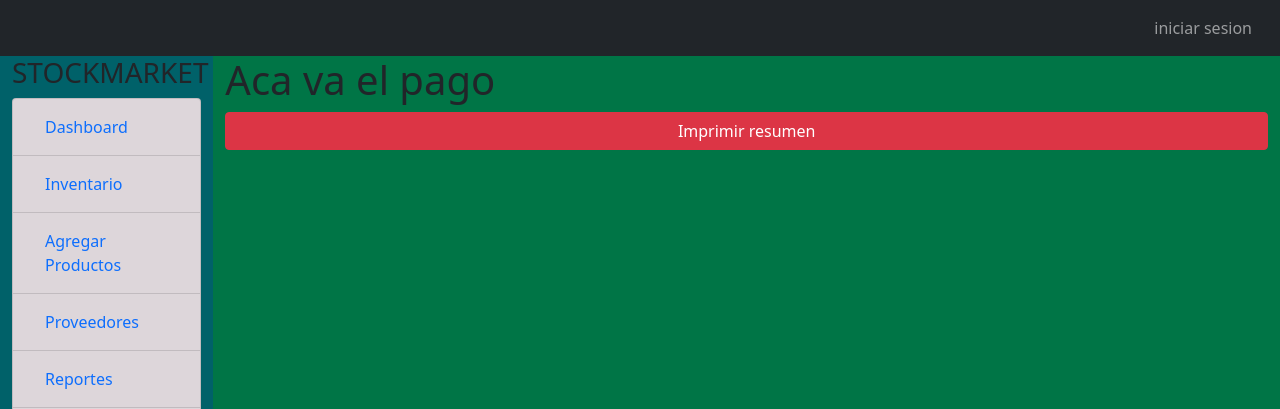
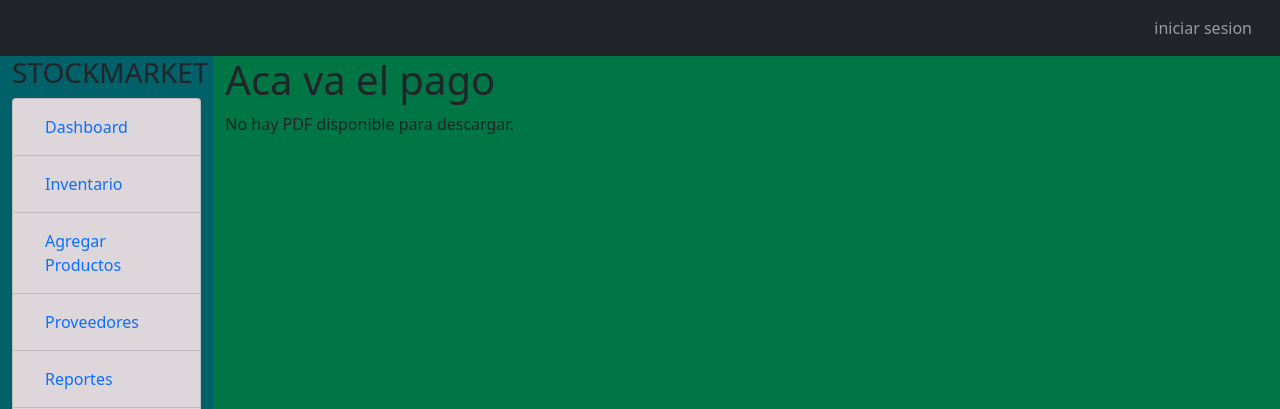
Before and after one commit to miguelc90/proyecto_final_pf, a Django app: page /pagar-productos/ in a window 1280 px wide. Shown: the top 409 px of the page. Run offline with Django 5.2, Linux system fonts and the light colour scheme; some libraries are stand-ins or nearby versions.

Commit message:
Carrito totalmente funcional

```diff
--- a/inventario_web/inventario/app/templates/inventario/pagar_productos.html
+++ b/inventario_web/inventario/app/templates/inventario/pagar_productos.html
@@ -1,13 +1,16 @@
 {% extends 'inventario/base.html' %}
 {% block contenido %}
 
-{% load crispy_forms_tags %}
-
 {% load static %}
-
 <link rel="stylesheet" href="{% static 'inventario/css/agregar.css' %}">
 
-{% load humanize %}
 <h1>Aca va el pago</h1>
-<a href="{% url 'generar_pdf' %}" class="btn btn-checkout btn-danger w-100">Imprimir resumen</a>
+{% if file_id %}
+    <a href="{% url 'descargar_pdf' %}?file={{ file_id }}" class="btn btn-checkout btn-danger w-100">
+        Imprimir resumen
+    </a>
+{% else %}
+    <p>No hay PDF disponible para descargar.</p>
+{% endif %}
+
 {% endblock %}
--- a/inventario_web/inventario/app/urls.py
+++ b/inventario_web/inventario/app/urls.py
@@ -19,5 +19,6 @@ urlpatterns = [
     path('ver-carrito/', views.ver_carrito, name='ver_carrito'),
     path('eliminar-item/<int:id>/', views.eliminar_item, name='eliminar_item'),
     path('generar-pdf/', views.generar_pdf, name='generar_pdf'),
+    path('descargar-pdf/', views.descargar_pdf, name='descargar_pdf'),
     path('pagar-productos/', views.pagar_productos, name='pagar_productos'),
 ]
--- a/inventario_web/inventario/app/views.py
+++ b/inventario_web/inventario/app/views.py
@@ -1,15 +1,20 @@
 from decimal import Decimal
-from django.http import Http404, HttpResponse
+import os
+from django.http import Http404, HttpResponse, HttpResponseRedirect
 from reportlab.pdfgen import canvas
 from reportlab.lib.pagesizes import letter
 from reportlab.lib import colors
 from django.shortcuts import get_object_or_404, render, redirect
 from django.contrib.auth import logout
-from .models import Producto, UserSession, Proveedor, ProductoProveedor, CarritoItem, CarritoHistorial
+from django.core.files import File
+
+from inventario import settings
+from .models import Producto, Transacciones, UserSession, Proveedor, ProductoProveedor, CarritoItem, CarritoHistorial
 from .forms import ProductoForm, CarritoItemForm
 from django.contrib import messages
 from django.core.paginator import Paginator, EmptyPage, PageNotAnInteger
 from django.contrib.auth.decorators import login_required, permission_required
+
 
 # Create your views here.
 @login_required
@@ -192,7 +197,6 @@ def agregar_al_carrito(request, producto_id):
     producto = get_object_or_404(ProductoProveedor, id=producto_id)
 
     cantidad = int(request.POST.get('cantidad', 1))
-    print(f"Cantidad seleccionada: {cantidad}")
 
     carrito_item, created = CarritoItem.objects.get_or_create(producto=producto, procesado=False, eliminado=False)
 
@@ -218,11 +222,10 @@ def eliminar_item(request, id):
     messages.success(request, 'el producto se eliminó de la lista')
     return redirect(to='ver_carrito')
 
+
 def generar_pdf(carrito_items):
-    response = HttpResponse(content_type='application/pdf')
-    response['Content-Disposition'] = 'attachment; filename="carrito.pdf"'
-
-    p = canvas.Canvas(response, pagesize=letter)
+    pdf_path = os.path.join(settings.MEDIA_ROOT, 'transacciones_pdfs', 'carrito.pdf')
+    p = canvas.Canvas(pdf_path, pagesize=letter)
     width, height = letter
 
     # Título del PDF
@@ -243,27 +246,25 @@ def generar_pdf(carrito_items):
     y = 680
     sub_total = 0
     for item in carrito_items:
-        # Información del producto
         p.setFont("Helvetica", 12)
         p.drawString(100, y, item.producto.nombre)
         p.drawString(250, y, str(item.cantidad))
         p.drawString(350, y, f"${item.producto.precio_bulto}")
         item.sub_total = item.producto.precio_bulto * item.cantidad
         p.drawString(500, y, f"${item.sub_total}")
-        y -= 20  # Movemos la posición para el siguiente producto
+        y -= 20
         sub_total += item.sub_total
 
-    # Calculamos el total a pagar (total de todos los productos)
     total_a_pagar = sub_total
 
     # Total a pagar
     p.setFont("Helvetica-Bold", 14)
     p.drawString(100, y - 40, f"Total a pagar: ${total_a_pagar}")
 
-    # Guardar el PDF y enviarlo como respuesta
+    # Guardar el PDF
     p.showPage()
     p.save()
-    return response
+    return pdf_path
 
 def pagar_productos(request):
     total = Decimal(0)
@@ -286,11 +287,12 @@ def pagar_productos(request):
                 except ValueError:
                     continue
 
-        # Generar el PDF antes de eliminar los items
-        response = generar_pdf(carrito_items)
-        print(response)
+        transaccion = Transacciones.objects.create(total_final_a_pagar=total)
+        pdf_path = generar_pdf(carrito_items)
 
-        # Copiar los items al historial antes de eliminarlos
+        with open(pdf_path, 'rb') as pdf_file:
+            transaccion.pdf.save('carrito.pdf', File(pdf_file))
+
         for item in carrito_items:
             CarritoHistorial.objects.create(
                 producto=item.producto,
@@ -298,13 +300,36 @@ def pagar_productos(request):
                 sub_total=item.sub_total,
                 total_a_pagar=item.total_a_pagar,
                 procesado=True,
-                eliminado=item.eliminado
+                eliminado=item.eliminado,
+                transaccion=transaccion
             )
             item.delete()
 
         request.session['total'] = float(total)
+        return redirect(f'/pagar-productos/?file={transaccion.id}')
 
-        return response
+    file_id = request.GET.get('file')
+    return render(request, 'inventario/pagar_productos.html', {'carrito_items': carrito_items, 'total': total, 'file_id': file_id})
 
 
-    return render(request, 'inventario/pagar_productos.html', {'carrito_items': carrito_items, 'total': total})
+def descargar_pdf(request):
+    file_id = request.GET.get('file')
+    if not file_id:
+        return HttpResponse('ID de transacción no proporcionado', status=400)
+
+    try:
+        transaccion = Transacciones.objects.get(id=file_id)
+        if not transaccion.pdf:
+            return HttpResponse('PDF no asociado a la transacción', status=404)
+
+        file_path = transaccion.pdf.path
+        if os.path.exists(file_path):
+            with open(file_path, 'rb') as f:
+                response = HttpResponse(f.read(), content_type='application/pdf')
+                response['Content-Disposition'] = f'attachment; filename="{os.path.basename(file_path)}"'
+                return response
+        else:
+            return HttpResponse('Archivo no encontrado', status=404)
+
+    except Transacciones.DoesNotExist:
+        return HttpResponse('Transacción no encontrada', status=404)
```
Also changed, not shown: inventario_web/inventario/app/models.py (+10 -0 lines), inventario_web/inventario/app/migrations/0014_transacciones_carritohistorial_transaccion.py (added), inventario_web/inventario/app/migrations/0015_remove_transacciones_proveedor.py (added), 5 other files.
